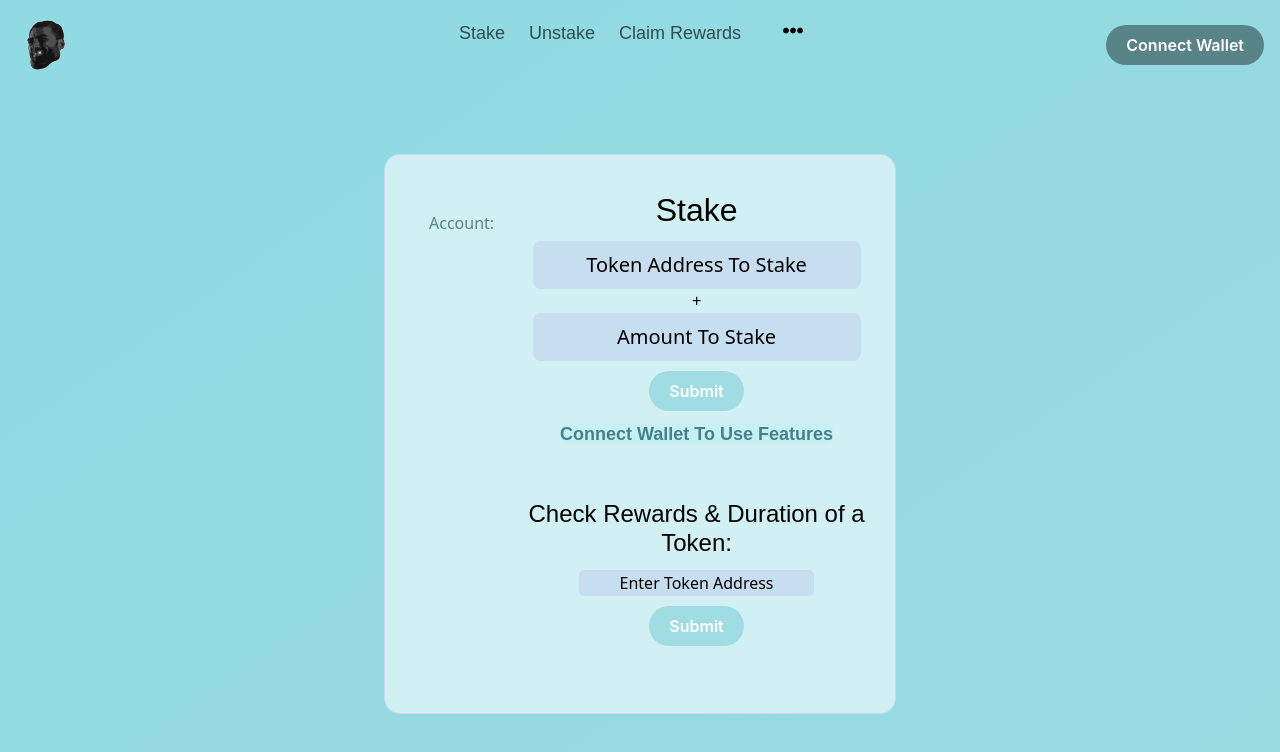
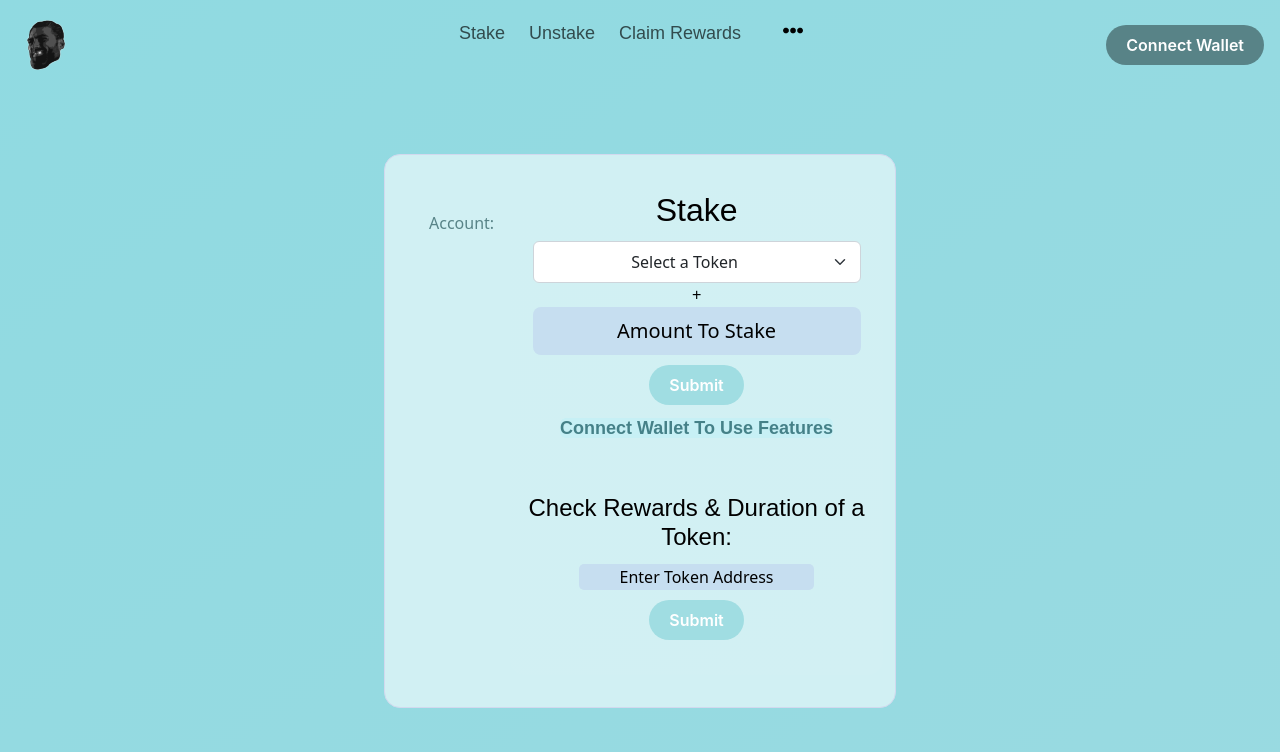
Before and after one commit to GigaChadCoinDev/GigaStakeFrontEnd, a React (Create React App) app in the folder gigastake/: page /stake in a window 1280 px wide. Shown: the top 752 px of the page. Built offline with nearby package versions, Linux system fonts and the light colour scheme; some icons are missing.

Commit message:
sixth commit

```diff
--- a/gigastake/src/Components/ClaimRewards.js
+++ b/gigastake/src/Components/ClaimRewards.js
@@ -1,5 +1,6 @@
 import React, { useState } from 'react';
 import {ethers} from 'ethers';
+import Form from 'react-bootstrap/Form';
 
 function ClaimRewards({accountLoggedIn, contractSigner} ) {
 
@@ -95,7 +96,13 @@ function ClaimRewards({accountLoggedIn, contractSigner} ) {
         <h2 className="actionHeader"> Claim Them Rewards </h2>
             <form onSubmit={handleClaimRewards}>
             <div className="inputHeadings">{claimInputHeading}</div>
-            <input pattern="^0x[a-fA-F0-9]{40}$" minLength="42" maxLength="42" required name="tokenAddress" className="actionInputs form-control-lg" value={tokenAddress} onClick={handleClearInput} onChange={handletokenAddressChange}></input>
+            <Form.Select name="tokenAddress" className="actionInputs form-control-lg" value={tokenAddress} onChange={handletokenAddressChange}>
+                <option>Select a Token</option>
+                <option value="0xBd7E249F4C292a13b199d0303cAd0654B7CB6968">GigaChad Coin (0xBd...6968) </option>
+                </Form.Select>
+
+
+          {/*   <input pattern="^0x[a-fA-F0-9]{40}$" minLength="42" maxLength="42" required name="tokenAddress" className="actionInputs form-control-lg" value={tokenAddress} onClick={handleClearInput} onChange={handletokenAddressChange}></input> */}
             <div className="justToCenter"><span className='transactionText'>{validationMessage}</span></div>
             <div className="justToCenter">
             <button className="button-18" type="submit" style={{margin: 10}} disabled={accountLoggedIn === null|| claimDisableButton}> {claimButtonText} </button>
--- a/gigastake/src/Components/Container.js
+++ b/gigastake/src/Components/Container.js
@@ -142,7 +142,7 @@ function Container() {
             <Route path="/stake" element={<Stake accountLoggedIn={accountLoggedIn} provider={provider} contractProvider={contract} contractSigner={contractSigner} contractAddress={contractAddress}  />} />
             <Route path="/unstake" element={<Unstake accountLoggedIn={accountLoggedIn}  contractSigner={contractSigner} />} />
             <Route path="/ownerChecks" element={<OwnerChecks accountLoggedIn={accountLoggedIn}  contractProvider={contract}  />} />
-            <Route path="/leftOver" element={<LeftOver accountLoggedIn={accountLoggedIn}  contractSigner={contractSigner}  />} />
+        {/*     <Route path="/leftOver" element={<LeftOver accountLoggedIn={accountLoggedIn}  contractSigner={contractSigner}  />} /> */}
             </Routes>
             </div>
 
--- a/gigastake/src/Components/Navbar.js
+++ b/gigastake/src/Components/Navbar.js
@@ -64,9 +64,9 @@ function Navbar({connectWalletHandler, connectButtonText, connectButtonDisabled}
                   { dropDownMenuEnabled &&     <Link className='dropdown-links' to="/addrewards" >Add Rewards</Link> }
                         </div>
 
-                        <div >
+                  {/*      <div >
                         { dropDownMenuEnabled &&       <Link className='dropdown-links' to="/leftover" >Get Left Over Rewards</Link> }
-                        </div>
+                        </div>  */}
 
                         <div >
                         { dropDownMenuEnabled &&       <Link className='dropdown-links' to="/authorize" >Authorize</Link> }
--- a/gigastake/src/Components/Unstake.js
+++ b/gigastake/src/Components/Unstake.js
@@ -1,5 +1,6 @@
 import React, { useState } from 'react';
 import {ethers} from 'ethers';
+import Form from 'react-bootstrap/Form';
 
 function Stake({ accountLoggedIn, contractSigner}) {
 
@@ -107,7 +108,13 @@ function Stake({ accountLoggedIn, contractSigner}) {
             <h2 className="actionHeader"> Unstake </h2>
                 <form onSubmit={handleUnStake}>
                 <div className="inputHeadings">{unstakeInputHeading}</div>
-                <input pattern="^0x[a-fA-F0-9]{40}$" minLength="42" maxLength="42" required name="tokenAddress" className="actionInputs form-control-lg" value={unstakeToken} onClick={handleClearInput} onChange={handleUnStakeTokenChange}></input>
+                <Form.Select name="tokenAddress" className="actionInputs form-control-lg" value={unstakeToken} onChange={handleUnStakeTokenChange}>
+                <option>Select a Token</option>
+                <option value="0xBd7E249F4C292a13b199d0303cAd0654B7CB6968">GigaChad Coin (0xBd...6968) </option>
+                </Form.Select>
+
+
+          {/*      <input pattern="^0x[a-fA-F0-9]{40}$" minLength="42" maxLength="42" required name="tokenAddress" className="actionInputs form-control-lg" value={unstakeToken} onClick={handleClearInput} onChange={handleUnStakeTokenChange}></input> */}
                 <div className="justToCenter"><span className='transactionText'>{validationMessage}</span></div>
                 <div className="generalText">+</div>
                 <div className="inputHeadings">{unstakeAmountInputHeading}</div>
--- a/gigastake/src/Components/stake.js
+++ b/gigastake/src/Components/stake.js
@@ -179,8 +179,11 @@ function Stake({accountLoggedIn, provider, contractProvider, contractSigner, con
             <h2 className="actionHeader"> Stake </h2>
                 <form onSubmit={handleStake}>
                 <div className="inputHeadings">{stakeInputHeading}</div>
-
-              <input pattern="^0x[a-fA-F0-9]{40}$" minLength="42" maxLength="42" required name="tokenAddress" className="actionInputs form-control-lg" value={stakeToken} onClick={handleClearInput} onChange={handleStakeTokenChange}></input>
+                <Form.Select name="tokenAddress" className="actionInputs form-control-lg" value={stakeToken} onChange={handleStakeTokenChange}>
+                <option>Select a Token</option>
+                <option value="0xBd7E249F4C292a13b199d0303cAd0654B7CB6968">GigaChad Coin (0xBd...6968) </option>
+                </Form.Select>
+          {/*  <input pattern="^0x[a-fA-F0-9]{40}$" minLength="42" maxLength="42" required name="tokenAddress" className="actionInputs form-control-lg" value={stakeToken} onClick={handleClearInput} onChange={handleStakeTokenChange}></input>  */}
                 <div className="justToCenter"><span className='transactionText'>{validationMessage}</span></div>
                 <div className="generalText">+</div>
                 <div className="inputHeadings">{stakeAmountInputHeading}</div>
```
Also changed, not shown: gigastake/src/App.css (line endings or trailing spaces).
